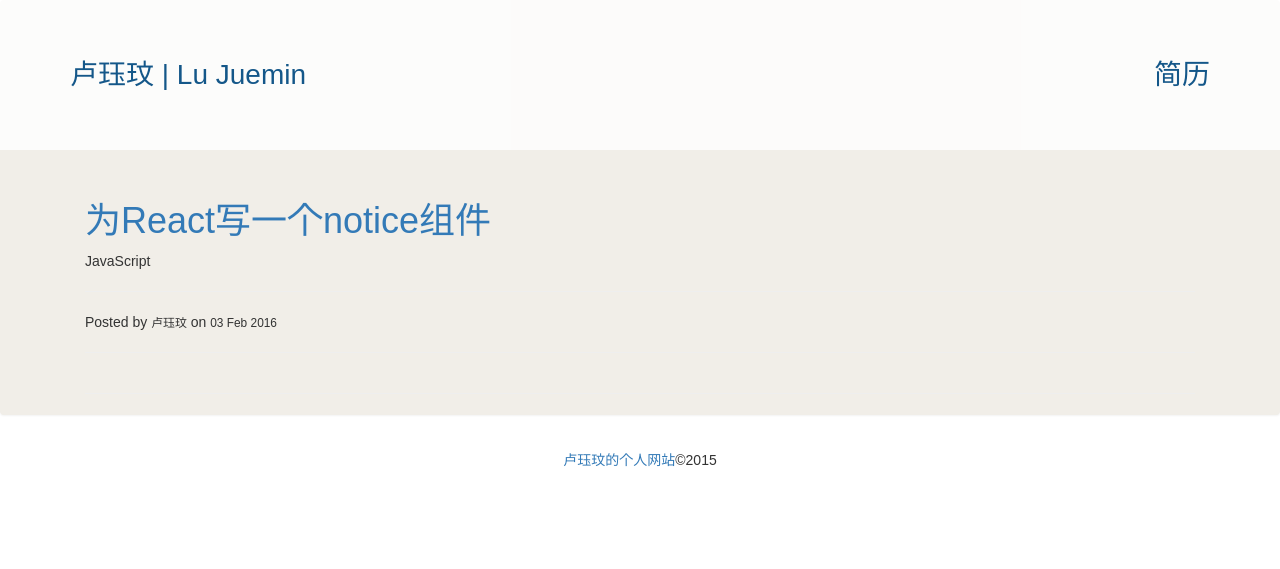
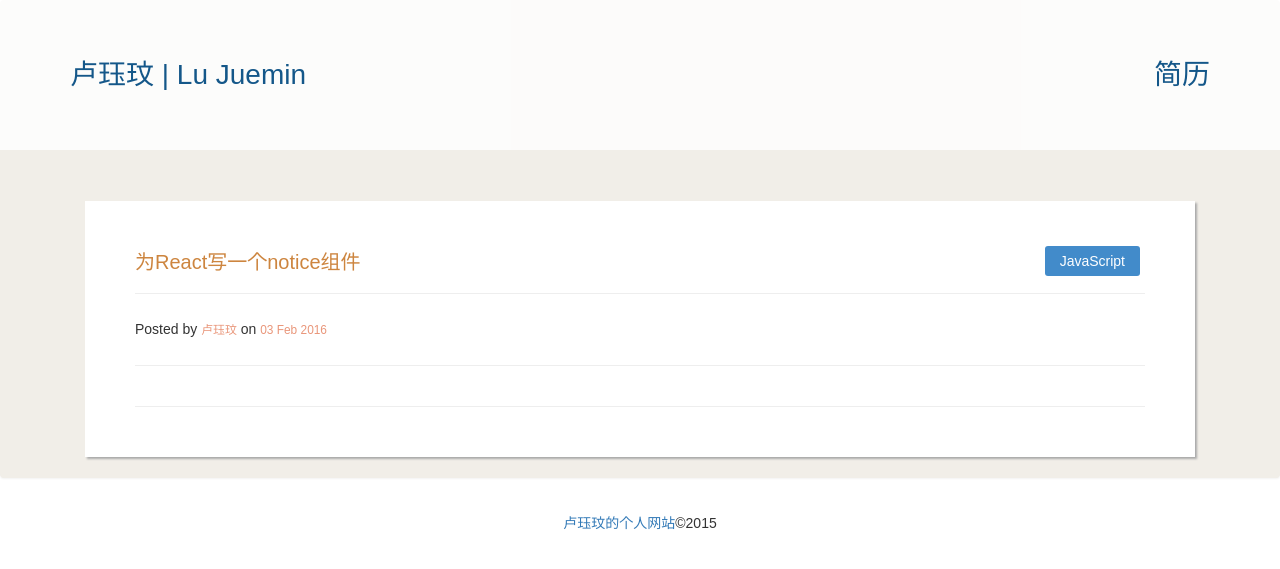
Before and after one commit to juemin90/juemin90.github.io, a Jekyll site: the page built from _posts/2016-02-03-React_Notice_component.html, in a window 1280 px wide. Shown: the top 569 px of the page. Built offline with Jekyll 4.4.1, drawn with Linux system fonts in a browser that asks for light colours; nearby versions of some CDN libraries; comment, search, counter and statistics services are not loaded.

Commit message:
fix: style

```diff
--- a/css/style.css
+++ b/css/style.css
@@ -30,29 +30,25 @@ html {
       html body header.scrolled {
         height: 50px;
         line-height: 50px; }
-    html body .innerContent .panel {
-      padding-top: 180px;
-      background-color: #f1eee8;
-      position: relative; }
-    html body .innerContent .panel_blog {
+    html body .innerContent .panel, html body .innerContent .panel_blog {
       padding-top: 180px;
       width: 100%;
       background-color: #f1eee8;
       position: relative;
       line-height: 30px; }
-      html body .innerContent .panel_blog .content .holder.blog-list {
+      html body .innerContent .panel .content .holder.blog-list, html body .innerContent .panel_blog .content .holder.blog-list {
         margin-bottom: 30px;
         padding: 30px 50px 30px 50px;
         background-color: white;
         box-shadow: 2px 2px 2px #aaa;
         line-height: 50px; }
-      html body .innerContent .panel_blog .content .holder.blog {
+      html body .innerContent .panel .content .holder.blog, html body .innerContent .panel_blog .content .holder.blog {
         margin: 20px 0;
         background-color: white;
         box-shadow: 2px 2px 2px #aaa;
         padding: 30px 50px;
         line-height: 30px; }
-      html body .innerContent .panel_blog .content .holder .post-label {
+      html body .innerContent .panel .content .holder .post-label, html body .innerContent .panel_blog .content .holder .post-label {
         line-height: 30px;
         background-color: #428BCA;
         padding: 0 15px;
@@ -62,56 +58,56 @@ html {
         position: absolute;
         top: -5px;
         right: 5px; }
-      html body .innerContent .panel_blog .content .holder .header {
+      html body .innerContent .panel .content .holder .header, html body .innerContent .panel_blog .content .holder .header {
         position: relative; }
-        html body .innerContent .panel_blog .content .holder .header h1 {
+        html body .innerContent .panel .content .holder .header h1, html body .innerContent .panel_blog .content .holder .header h1 {
           color: peru;
           font-size: 20px; }
-        html body .innerContent .panel_blog .content .holder .header small {
+        html body .innerContent .panel .content .holder .header small, html body .innerContent .panel_blog .content .holder .header small {
           color: darksalmon; }
-      html body .innerContent .panel_blog .content .holder .footer {
+      html body .innerContent .panel .content .holder .footer, html body .innerContent .panel_blog .content .holder .footer {
         line-height: 50px; }
-        html body .innerContent .panel_blog .content .holder .footer a {
+        html body .innerContent .panel .content .holder .footer a, html body .innerContent .panel_blog .content .holder .footer a {
           color: #93a1a1;
           transition: 300ms linear;
           -webkit-transition: 300ms linear;
           -moz-transition: 300ms linear;
           -o-transition: 300ms linear;
           -ms-transition: 300ms linear; }
-          html body .innerContent .panel_blog .content .holder .footer a:hover {
+          html body .innerContent .panel .content .holder .footer a:hover, html body .innerContent .panel_blog .content .holder .footer a:hover {
             color: darkslategray; }
-      html body .innerContent .panel_blog .content .holder .read-more {
+      html body .innerContent .panel .content .holder .read-more, html body .innerContent .panel_blog .content .holder .read-more {
         letter-spacing: 0.2em;
         text-transform: uppercase;
         float: left; }
-      html body .innerContent .panel_blog .content .holder .social-widget-holder {
+      html body .innerContent .panel .content .holder .social-widget-holder, html body .innerContent .panel_blog .content .holder .social-widget-holder {
         letter-spacing: 0.2em;
         float: right;
         text-transform: uppercase; }
-      html body .innerContent .panel_blog .aside h2 {
+      html body .innerContent .panel .aside h2, html body .innerContent .panel_blog .aside h2 {
         color: peru;
         text-transform: uppercase;
         text-align: center; }
-      html body .innerContent .panel_blog .aside a {
+      html body .innerContent .panel .aside a, html body .innerContent .panel_blog .aside a {
         color: black;
         transition: 200ms linear;
         -webkit-transition: 200ms linear;
         -o-transition: 200ms linear;
         -moz-transition: 200ms linear;
         -ms-transition: 200ms linear; }
-        html body .innerContent .panel_blog .aside a:hover {
+        html body .innerContent .panel .aside a:hover, html body .innerContent .panel_blog .aside a:hover {
           color: silver; }
-      html body .innerContent .panel_blog .aside .aside-holder {
+      html body .innerContent .panel .aside .aside-holder, html body .innerContent .panel_blog .aside .aside-holder {
         margin: 20px 0;
         background-color: #ffffff;
         box-shadow: 2px 2px 2px #aaa;
         padding: 20px; }
-        html body .innerContent .panel_blog .aside .aside-holder .recent-posts p {
+        html body .innerContent .panel .aside .aside-holder .recent-posts p, html body .innerContent .panel_blog .aside .aside-holder .recent-posts p {
           text-align: right;
           color: palevioletred; }
-        html body .innerContent .panel_blog .aside .aside-holder .about-me p {
+        html body .innerContent .panel .aside .aside-holder .about-me p, html body .innerContent .panel_blog .aside .aside-holder .about-me p {
           margin-top: 20px; }
-        html body .innerContent .panel_blog .aside .aside-holder .about-me .social {
+        html body .innerContent .panel .aside .aside-holder .about-me .social, html body .innerContent .panel_blog .aside .aside-holder .about-me .social {
           display: inline-block;
           height: 40px;
           width: 40px;
@@ -120,19 +116,19 @@ html {
           cursor: pointer;
           background-image: url(../im/social.png);
           transition: all 300ms linear; }
-          html body .innerContent .panel_blog .aside .aside-holder .about-me .social:hover {
+          html body .innerContent .panel .aside .aside-holder .about-me .social:hover, html body .innerContent .panel_blog .aside .aside-holder .about-me .social:hover {
             border-radius: 10px; }
-          html body .innerContent .panel_blog .aside .aside-holder .about-me .social .github {
+          html body .innerContent .panel .aside .aside-holder .about-me .social .github, html body .innerContent .panel_blog .aside .aside-holder .about-me .social .github {
             background-position: 80px 40px; }
-          html body .innerContent .panel_blog .aside .aside-holder .about-me .social .weibo {
+          html body .innerContent .panel .aside .aside-holder .about-me .social .weibo, html body .innerContent .panel_blog .aside .aside-holder .about-me .social .weibo {
             background-position: 80px 0; }
-          html body .innerContent .panel_blog .aside .aside-holder .about-me .social .facebook {
+          html body .innerContent .panel .aside .aside-holder .about-me .social .facebook, html body .innerContent .panel_blog .aside .aside-holder .about-me .social .facebook {
             background-position: 200px 0; }
-          html body .innerContent .panel_blog .aside .aside-holder .about-me .social .twitter {
+          html body .innerContent .panel .aside .aside-holder .about-me .social .twitter, html body .innerContent .panel_blog .aside .aside-holder .about-me .social .twitter {
             background-position: 240px 0; }
-          html body .innerContent .panel_blog .aside .aside-holder .about-me .social .stackoverflow {
+          html body .innerContent .panel .aside .aside-holder .about-me .social .stackoverflow, html body .innerContent .panel_blog .aside .aside-holder .about-me .social .stackoverflow {
             background-position: 40px 40px; }
-          html body .innerContent .panel_blog .aside .aside-holder .about-me .social .linkedin {
+          html body .innerContent .panel .aside .aside-holder .about-me .social .linkedin, html body .innerContent .panel_blog .aside .aside-holder .about-me .social .linkedin {
             background-position: 120px 0; }
     html body .innerContent .resume ul, html body .innerContent .resume ol, html body .innerContent .resume li {
       margin: 0;
```
Also changed, not shown: 1 other file.
